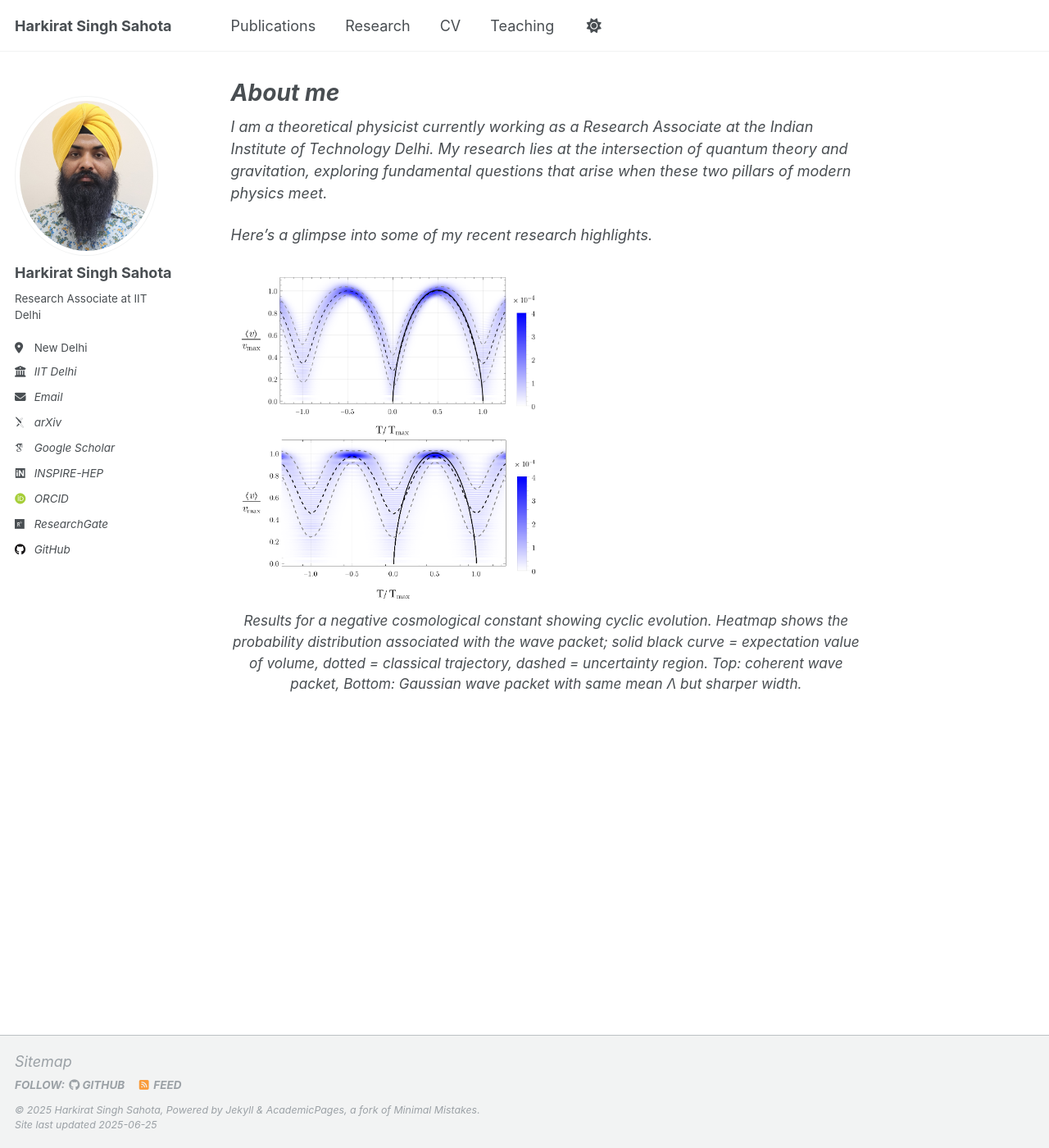
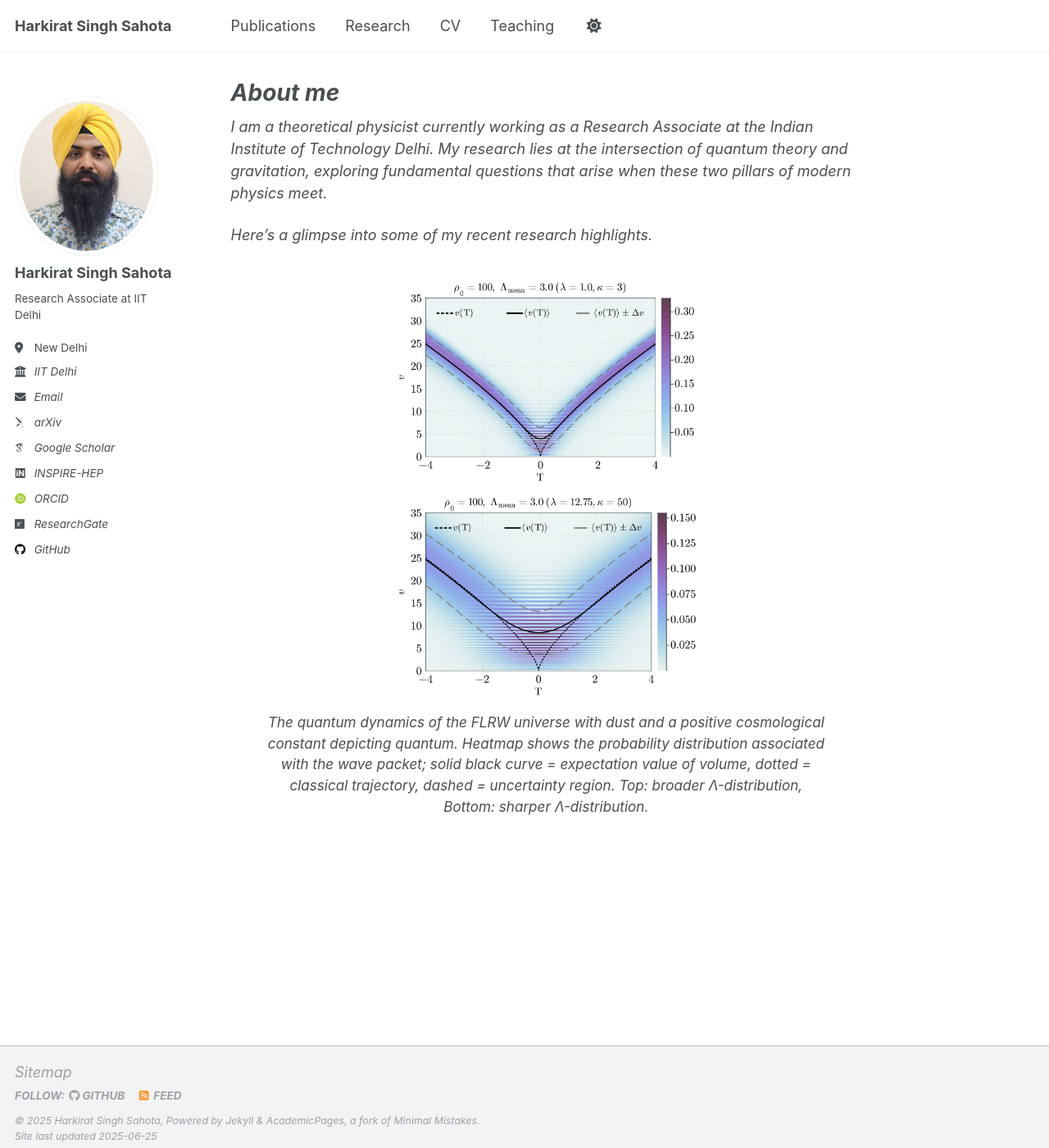
Before and after one commit to harkiratss/harkiratss.github.io, a Jekyll site: the page built from _pages/about.md, in a window 1280 px wide and 1400 px high. Shown: the whole window at 82% size. Built offline with Jekyll 4.4.1, drawn with Linux system fonts in a browser that asks for light colours; some web fonts are replaced; part of the change alters nothing that is shown.

Commit message:
Update about.md

```diff
--- a/_pages/about.md
+++ b/_pages/about.md
@@ -13,63 +13,151 @@ Here’s a glimpse into some of my recent research highlights.
 
 <!-- Slideshow CSS -->
 <style>
-.slideshow {
+.slideshow-container {
+  position: relative;
   max-width: 100%;
   margin: 2rem auto;
-  position: relative;
+  text-align: center;
 }
+
 .slide {
   display: none;
 }
+
 .slide img {
   width: 48%;
-  margin: 0 1%;
+  margin: 1%;
   vertical-align: top;
+  border-radius: 6px;
 }
+
 .caption {
   font-style: italic;
   margin-top: 0.5rem;
+  font-size: 0.95rem;
+  max-width: 90%;
+  margin-left: auto;
+  margin-right: auto;
+}
+
+.prev, .next {
+  cursor: pointer;
+  position: absolute;
+  top: 45%;
+  padding: 10px;
+  color: black;
+  font-weight: bold;
+  font-size: 18px;
+  background: #eee;
+  border-radius: 4px;
+  user-select: none;
+  transition: background 0.3s;
+}
+.prev:hover, .next:hover {
+  background: #ccc;
+}
+.prev {
+  left: 0;
+}
+.next {
+  right: 0;
+}
+
+.dots {
   text-align: center;
-  font-size: 0.95rem;
+  margin-top: 1rem;
+}
+.dot {
+  cursor: pointer;
+  height: 12px;
+  width: 12px;
+  margin: 0 4px;
+  background-color: #bbb;
+  border-radius: 50%;
+  display: inline-block;
+  transition: background-color 0.3s;
+}
+.dot.active {
+  background-color: #333;
 }
 </style>
 
-<!-- Slideshow HTML -->
-<div class="slideshow">
-  <div class="slide" style="display:block;">
-    <img src="/images/QC1.png" />
-    <img src="/images/QC2.png" />
+<div class="slideshow-container" id="slideshow">
+
+  <div class="slide" style="display: flex;">
+    <img src="/images/QC1.png" alt="QC1" />
+    <img src="/images/QC2.png" alt="QC2" />
     <div class="caption">
       The quantum dynamics of the FLRW universe with dust and a positive cosmological constant depicting quantum. Heatmap shows the probability distribution associated with the wave packet; solid black curve = expectation value of volume, dotted = classical trajectory, dashed = uncertainty region. Top: broader Λ-distribution, Bottom: sharper Λ-distribution.
     </div>
   </div>
 
   <div class="slide">
-    <img src="/images/QC3.png" />
-    <img src="/images/QC4.png" />
+    <img src="/images/QC3.png" alt="QC3" />
+    <img src="/images/QC4.png" alt="QC4" />
     <div class="caption">
-      Results for a negative cosmological constant showing cyclic evolution. Heatmap shows the probability distribution associated with the wave packet; solid black curve = expectation value of volume, dotted = classical trajectory, dashed = uncertainty region. Top: coherent wave packet, Bottom: Gaussian wave packet with same mean Λ but sharper width.
+      The quantum dynamics of the FLRW universe with dust and a negative cosmological constant showing cyclic evolution. Heatmap shows the probability distribution associated with the wave packet; solid black curve = expectation value of volume, dotted = classical trajectory, dashed = uncertainty region. Top: coherent wave packet, Bottom: Gaussian wave packet with same mean Λ but sharper width.
     </div>
   </div>
 
   <div class="slide">
-    <img src="/images/contour_plot_A=5.0.png" />
-    <img src="/images/contour_plot_A=5.0_m.png" />
+    <img src="/images/contour_plot_A=5.0.png" alt="Field Correlation" />
+    <img src="/images/contour_plot_A=5.0_m.png" alt="Momentum Correlation" />
     <div class="caption">
       Quantum correlations of a test field propagating in a spacetime undergoing critical collapse, evaluated at the end of the numerical simulation. Dashed black lines = areal radius of apparent horizon, red dashed lines = location of apparent horizon. Top: field correlation, Bottom: momentum correlation.
-    </div>
+
+  </div>
+
+  <a class="prev" onclick="plusSlides(-1)">❮ Prev</a>
+  <a class="next" onclick="plusSlides(1)">Next ❯</a>
+
+  <div class="dots">
+    <span class="dot" onclick="currentSlide(0)"></span>
+    <span class="dot" onclick="currentSlide(1)"></span>
+    <span class="dot" onclick="currentSlide(2)"></span>
   </div>
 </div>
 
-<!-- JavaScript for slideshow -->
 <script>
 let slideIndex = 0;
-const slides = document.querySelectorAll(".slide");
+let slides = document.querySelectorAll(".slide");
+let dots = document.querySelectorAll(".dot");
+let slideshow = document.getElementById("slideshow");
+let timer = null;
 
-function showSlides() {
-  slides.forEach(s => s.style.display = "none");
-  slideIndex = (slideIndex + 1) % slides.length;
-  slides[slideIndex].style.display = "block";
+function showSlide(n) {
+  slides.forEach((slide, i) => {
+    slide.style.display = i === n ? "flex" : "none";
+    dots[i].classList.toggle("active", i === n);
+  });
+  slideIndex = n;
 }
-setInterval(showSlides, 5000); // 5 seconds per slide
+
+function plusSlides(n) {
+  slideIndex = (slideIndex + n + slides.length) % slides.length;
+  showSlide(slideIndex);
+}
+
+function currentSlide(n) {
+  showSlide(n);
+}
+
+function autoSlide() {
+  plusSlides(1);
+}
+
+function startAutoSlide() {
+  timer = setInterval(autoSlide, 6000);
+}
+
+function pauseAutoSlide() {
+  clearInterval(timer);
+}
+
+slideshow.addEventListener("mouseenter", pauseAutoSlide);
+slideshow.addEventListener("mouseleave", startAutoSlide);
+
+// Init
+showSlide(slideIndex);
+startAutoSlide();
 </script>
```
